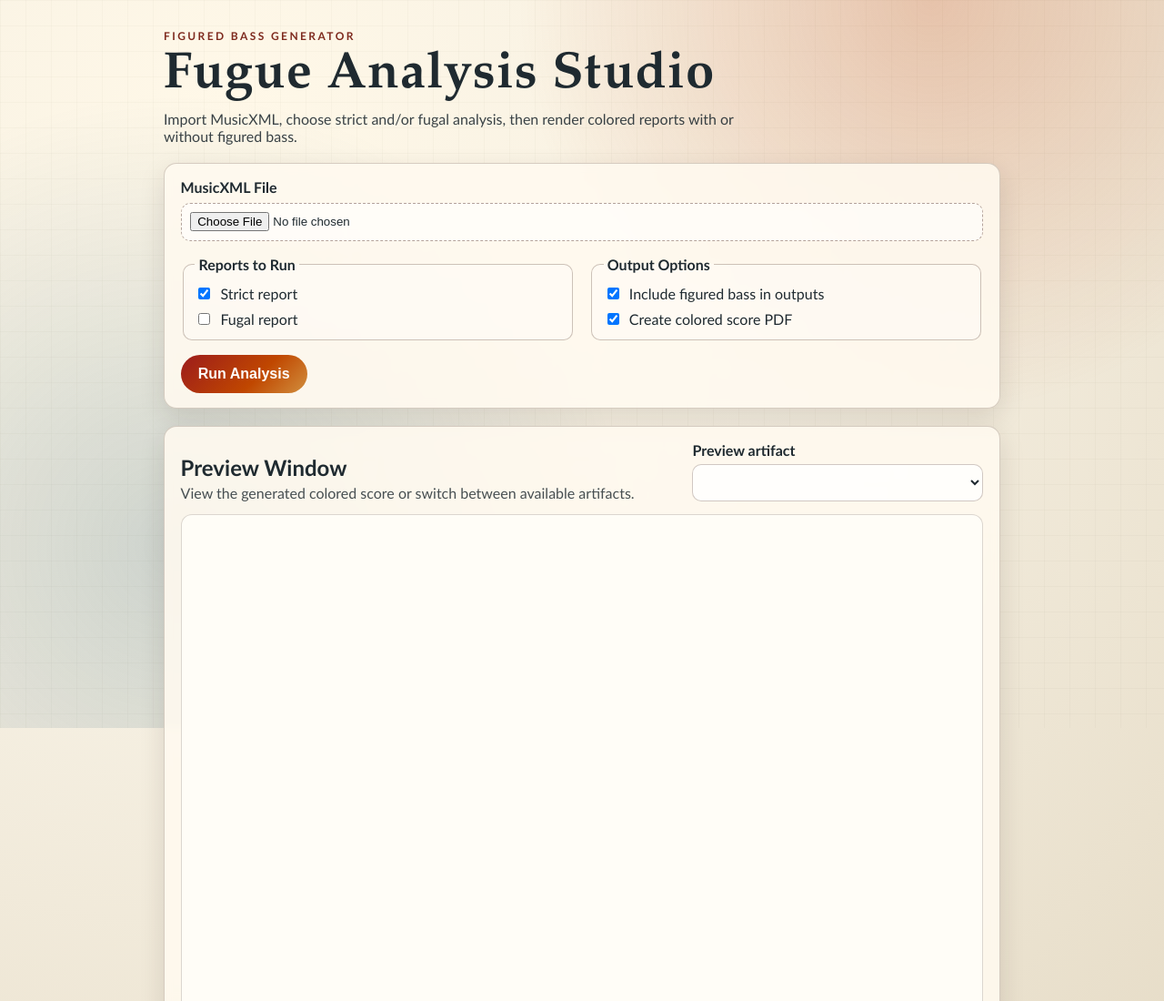
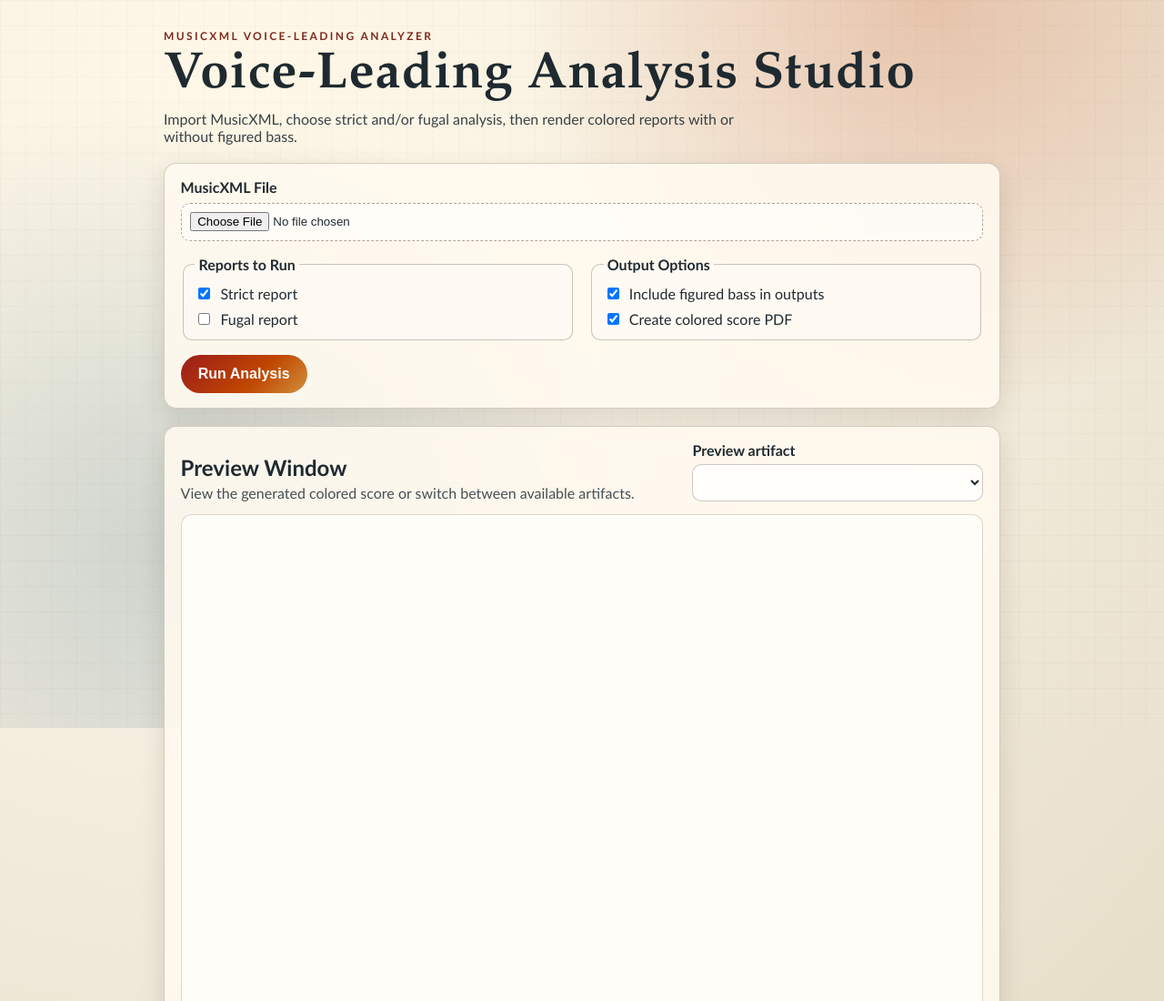
Before and after one commit to sexyUnderwriter/Voice_Leading_Studio, a website: page web/ui/index.html in a window 1280 px wide. Shown: the top 1100 px of the page at 91% size. Drawn offline with Linux system fonts and the light colour scheme.

Commit message:
refactor: update project name and description for clarity; adjust UI titles and service identifiers

```diff
--- a/package.json
+++ b/package.json
@@ -1,9 +1,9 @@
 {
-  "name": "figured-bass-generator",
+  "name": "musicxml-voice-leading-analyzer",
   "version": "1.0.0",
   "private": true,
   "type": "module",
-  "description": "Generate figured-bass figures from harmonized MusicXML with an unfigured bass line.",
+  "description": "Analyze harmonized MusicXML for voice-leading issues and optional figured-bass output.",
   "scripts": {
     "start": "tsx src/index.ts",
     "build": "tsc -p tsconfig.json",
--- a/web/server.mjs
+++ b/web/server.mjs
@@ -186,7 +186,7 @@ app.post("/api/run", upload.single("xmlFile"), async (req, res) => {
 });
 
 app.get("/api/health", (_req, res) => {
-  res.json({ ok: true, service: "figured-bass-web" });
+  res.json({ ok: true, service: "voice-leading-analysis-web" });
 });
 
 app.listen(port, () => {
--- a/web/ui/index.html
+++ b/web/ui/index.html
@@ -3,7 +3,7 @@
   <head>
     <meta charset="UTF-8" />
     <meta name="viewport" content="width=device-width, initial-scale=1.0" />
-    <title>Fugue Analysis Studio</title>
+    <title>Voice-Leading Analysis Studio</title>
     <link rel="stylesheet" href="styles.css" />
   </head>
   <body>
@@ -11,8 +11,8 @@
     <div class="bg-layer bg-orb"></div>
     <main class="shell">
       <header class="hero">
-        <p class="eyebrow">FIGURED BASS GENERATOR</p>
-        <h1>Fugue Analysis Studio</h1>
+        <p class="eyebrow">MUSICXML VOICE-LEADING ANALYZER</p>
+        <h1>Voice-Leading Analysis Studio</h1>
         <p class="subhead">Import MusicXML, choose strict and/or fugal analysis, then render colored reports with or without figured bass.</p>
       </header>
 
```
Also changed, not shown: README.md.
